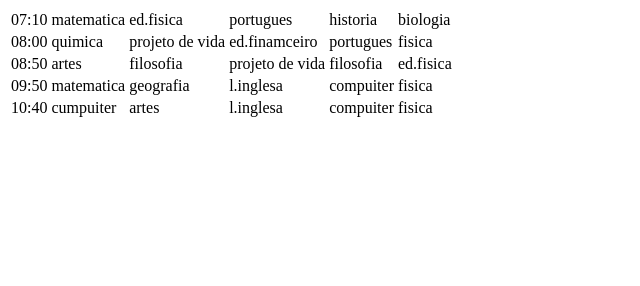
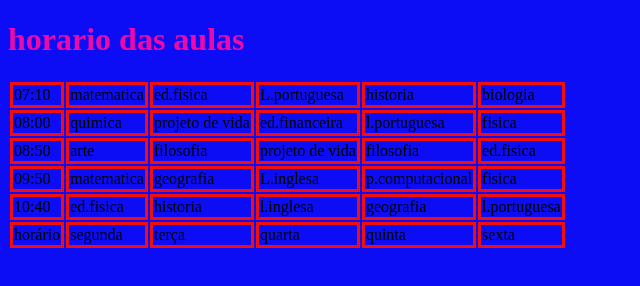
Before and after one commit to Kauandiogoluz/tabela-1, a plain HTML site: page index.html in a window 1280 px wide. Shown: the whole page, without its empty margins (0-640 px from the left). Drawn offline with Linux system fonts and the light colour scheme.

Commit message:
QUALQUER COISA

```diff
--- a/index.html
+++ b/index.html
@@ -1,53 +1,79 @@
-<html>
+<!DOCTYPE html>
 
+<head>
+  <link rel="stylesheet" href="style.css">
+</head>
+<body>
+<h1> horario das aulas </h1>
   <table>
-<tr>
-<td> 07:10  </td>
-<td> matematica </td>
-<td> ed.fisica </td>
-<td> portugues </td>
-<td> historia </td>
-<td> biologia </td>
-
-</tr>
 
   <tr>
-<td> 08:00 </td>
-<td> quimica </td>
-<td> projeto de vida </td>
-<td> ed.finamceiro </td>
-<td> portugues </td>
-<td> fisica </td>
+
+<td> 07:10 </td>
+   <td> matematica </td>
+   <td>ed.fisica</td>
+   <td>L.portuguesa</td>
+   <td>historia</td>
+   <td> biologia</td>
 
   </tr>
 
   <tr>
 
-<td> 08:50 </td>
-<td> artes </td>
-<td> filosofia </td>
-<td> projeto de vida </td>
-<td> filosofia </td>
-<td> ed.fisica </td>
+   <td>08:00</td>
+   <td>quimica</td>
+   <td>projeto de vida</td>
+   <td>ed.financeira</td>
+   <td>l.portuguesa</td>
+   <td>fisica</td>
 
   </tr>
 
   <tr>
 
-<td> 09:50 </td>
-<td> matematica </td>
-<td> geografia </td>
-<td> l.inglesa </td>
-<td> compuiter </td>
-<td> fisica </td>
+   <td>08:50</td>
+   <td>arte</td>
+   <td>filosofia</td>
+   <td>projeto de vida</td>
+   <td>filosofia</td>
+   <td>ed.fisica</td>
 
   </tr>
 
-<td> 10:40 </td>
-<td> cumpuiter </td>
-<td> artes </td>
-<td> l.inglesa </td>
-<td> compuiter </td>
-<td> fisica </td>
+  <tr>
+
+   <td>09:50</td>
+   <td>matematica</td>
+   <td>geografia</td>
+   <td>L.inglesa</td>
+   <td>p.computacional</td>
+   <td>fisica</td>
+
+  </tr>
+
+  <tr>
+
+   <td>10:40</td>
+   <td>ed.fisica</td>
+   <td>historia</td>
+   <td>l.inglesa</td>
+   <td>geografia</td>
+   <td>l.portuguesa</td>
+
+  </tr>
+
+  <tr>
+
+   <td>horário</td>
+   <td>segunda</td>
+   <td>terça</td>
+   <td>quarta</td>
+   <td>quinta</td>
+   <td>sexta</td>
+
+  </tr>
+
+ </table>
+ </body>
 
 </html>
--- a/style.css
+++ b/style.css
@@ -1,12 +1,12 @@
 h1{
-   color: chartreuse;
+   color: rgb(238, 10, 169);
 }
 
 body{
-   background:blue;
+   background:rgb(12, 12, 245);
 }
 
 table tr td{
    border: 3px solid;
-   border-color: black;
+   border-color: rgb(243, 13, 13);
 }
```
Lines whose indentation alone changed are shown as unchanged.
